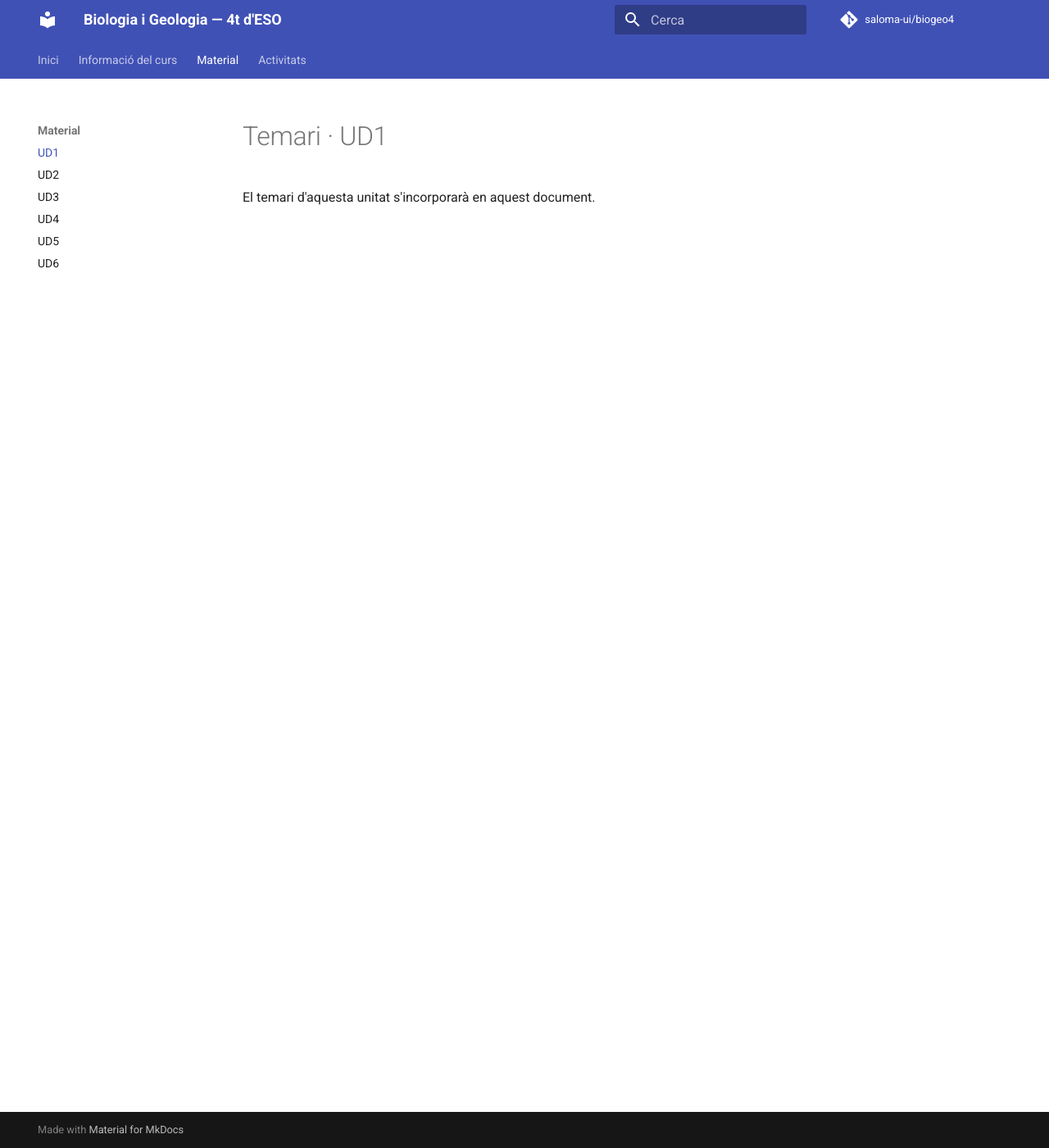
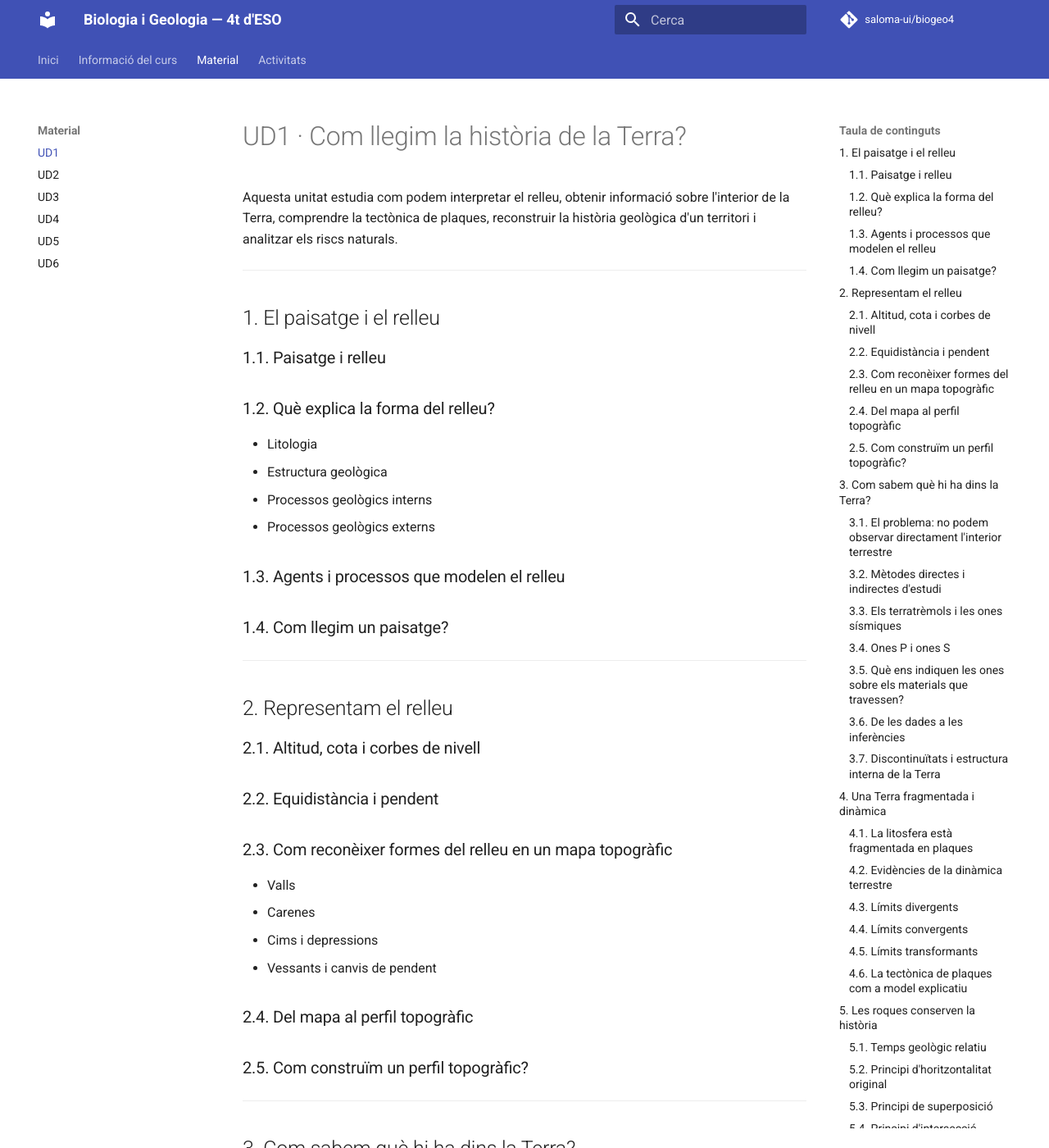
Before and after one commit to saloma-ui/biogeo4, an MkDocs documentation site: the page built from docs/material/ud1/ud1.md, in a window 1280 px wide and 1400 px high. Shown: the whole window at 82% size. Built offline with MkDocs 1.6.1 and Material for MkDocs 9.7.7, drawn with Linux system fonts in a browser that asks for light colours; comment, search, counter and statistics services are not loaded; some of the changed text lies outside the part shown.

Commit message:
Crea l'esquelet complet del material de la UD1

```diff
--- a/docs/material/ud1/ud1.md
+++ b/docs/material/ud1/ud1.md
@@ -1,3 +1,159 @@
-# Temari · UD1
+---
+title: UD1 · Geologia
+pdf: true
+---
 
-El temari d'aquesta unitat s'incorporarà en aquest document.
+# UD1 · Com llegim la història de la Terra?
+
+Aquesta unitat estudia com podem interpretar el relleu, obtenir informació sobre l'interior de la Terra, comprendre la tectònica de plaques, reconstruir la història geològica d'un territori i analitzar els riscs naturals.
+
+---
+
+## 1. El paisatge i el relleu
+
+### 1.1. Paisatge i relleu
+
+### 1.2. Què explica la forma del relleu?
+
+- Litologia
+- Estructura geològica
+- Processos geològics interns
+- Processos geològics externs
+
+### 1.3. Agents i processos que modelen el relleu
+
+### 1.4. Com llegim un paisatge?
+
+---
+
+## 2. Representam el relleu
+
+### 2.1. Altitud, cota i corbes de nivell
+
+### 2.2. Equidistància i pendent
+
+### 2.3. Com reconèixer formes del relleu en un mapa topogràfic
+
+- Valls
+- Carenes
+- Cims i depressions
+- Vessants i canvis de pendent
+
+### 2.4. Del mapa al perfil topogràfic
+
+### 2.5. Com construïm un perfil topogràfic?
+
+---
+
+## 3. Com sabem què hi ha dins la Terra?
+
+### 3.1. El problema: no podem observar directament l'interior terrestre
+
+### 3.2. Mètodes directes i indirectes d'estudi
+
+### 3.3. Els terratrèmols i les ones sísmiques
+
+### 3.4. Ones P i ones S
+
+### 3.5. Què ens indiquen les ones sobre els materials que travessen?
+
+### 3.6. De les dades a les inferències
+
+### 3.7. Discontinuïtats i estructura interna de la Terra
+
+---
+
+## 4. Una Terra fragmentada i dinàmica
+
+### 4.1. La litosfera està fragmentada en plaques
+
+### 4.2. Evidències de la dinàmica terrestre
+
+- Distribució dels terratrèmols
+- Distribució dels volcans
+- Relleu del fons oceànic
+- Moviment de les plaques
+
+### 4.3. Límits divergents
+
+### 4.4. Límits convergents
+
+### 4.5. Límits transformants
+
+### 4.6. La tectònica de plaques com a model explicatiu
+
+---
+
+## 5. Les roques conserven la història
+
+### 5.1. Temps geològic relatiu
+
+### 5.2. Principi d'horitzontalitat original
+
+### 5.3. Principi de superposició
+
+### 5.4. Principi d'intersecció
+
+### 5.5. Sedimentació, deformació, falles, intrusions i erosió
+
+### 5.6. Superfícies d'erosió i discontinuïtats
+
+### 5.7. Com establim relacions d'edat entre esdeveniments?
+
+---
+
+## 6. Com reconstruïm una història geològica?
+
+### 6.1. Identificar els elements del tall
+
+### 6.2. Establir relacions temporals
+
+### 6.3. Ordenar els esdeveniments
+
+### 6.4. Justificar l'ordre amb principis geològics
+
+### 6.5. Redactar una història geològica coherent
+
+### 6.6. Com revisar una reconstrucció
+
+---
+
+## 7. Quan un procés natural es converteix en risc
+
+### 7.1. Procés natural, perill i risc
+
+### 7.2. Exposició i vulnerabilitat
+
+### 7.3. Factors que poden augmentar el risc
+
+- Pendent
+- Litologia
+- Aigua
+- Vegetació
+- Modificacions humanes del terreny
+
+### 7.4. Com pot l'activitat humana augmentar o reduir el risc?
+
+### 7.5. Conseqüències sobre les persones, els béns i el territori
+
+### 7.6. Prevenció i mesures de reducció del risc
+
+---
+
+## 8. Idees i procediments que has de dominar
+
+### 8.1. Interpretar un paisatge i un mapa topogràfic
+
+### 8.2. Construir i interpretar un perfil topogràfic
+
+### 8.3. Extreure inferències a partir de dades sísmiques
+
+### 8.4. Relacionar tectònica de plaques i fenòmens geològics
+
+### 8.5. Aplicar els principis de datació relativa
+
+### 8.6. Reconstruir una història geològica
+
+### 8.7. Analitzar un risc geològic en un territori concret
+
+### 8.8. Revisar una conclusió quan apareixen dades noves
```
